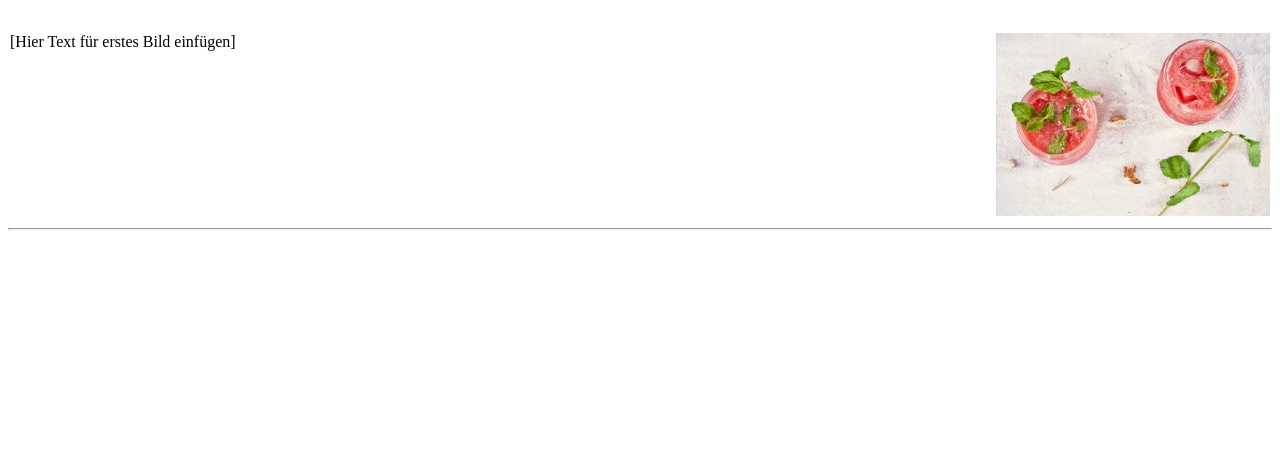
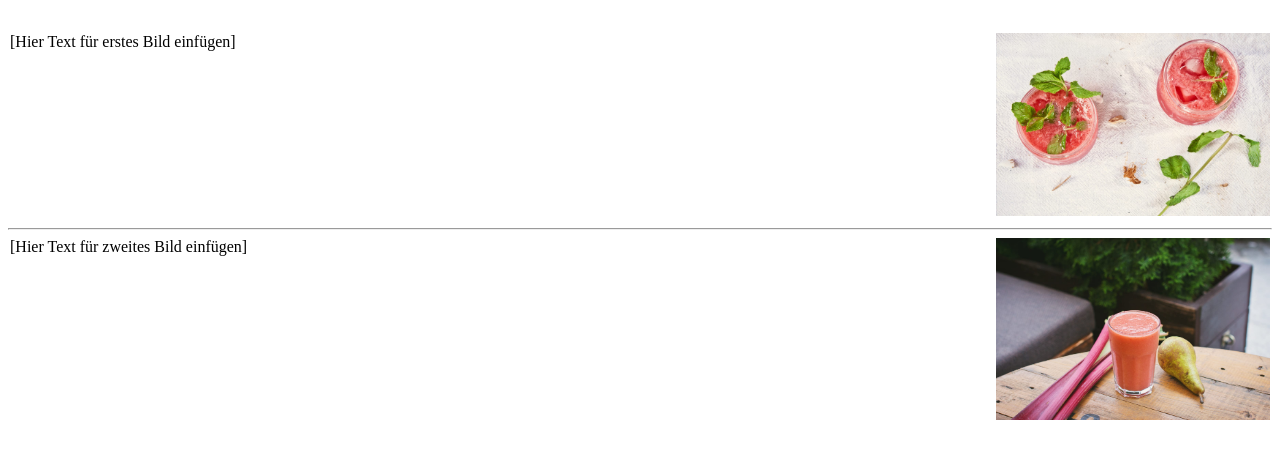
Before and after one commit to relaxo438/relaxo438.github.io, a plain HTML site: page drinks/drinks-index.html in a window 1280 px wide. Shown: the part 89-548 px from the top of the page. Drawn offline with Linux system fonts and the light colour scheme.

Commit message:
Hopefully fixed bugs :(

```diff
--- a/drinks/drinks-index.html
+++ b/drinks/drinks-index.html
@@ -66,9 +66,19 @@
 
 	<hr>
 
-	<div class="agb-content-div">
+	<div class="content-div">
 
+		<div class="content-div-right">
 
+			[Hier Text für zweites Bild einfügen]
+
+		</div>
+
+		<div class="content-div-left">
+
+			<img src="smoothie_unten.jpeg" width="100%">
+
+		</div>
 
 	</div>
 
```
